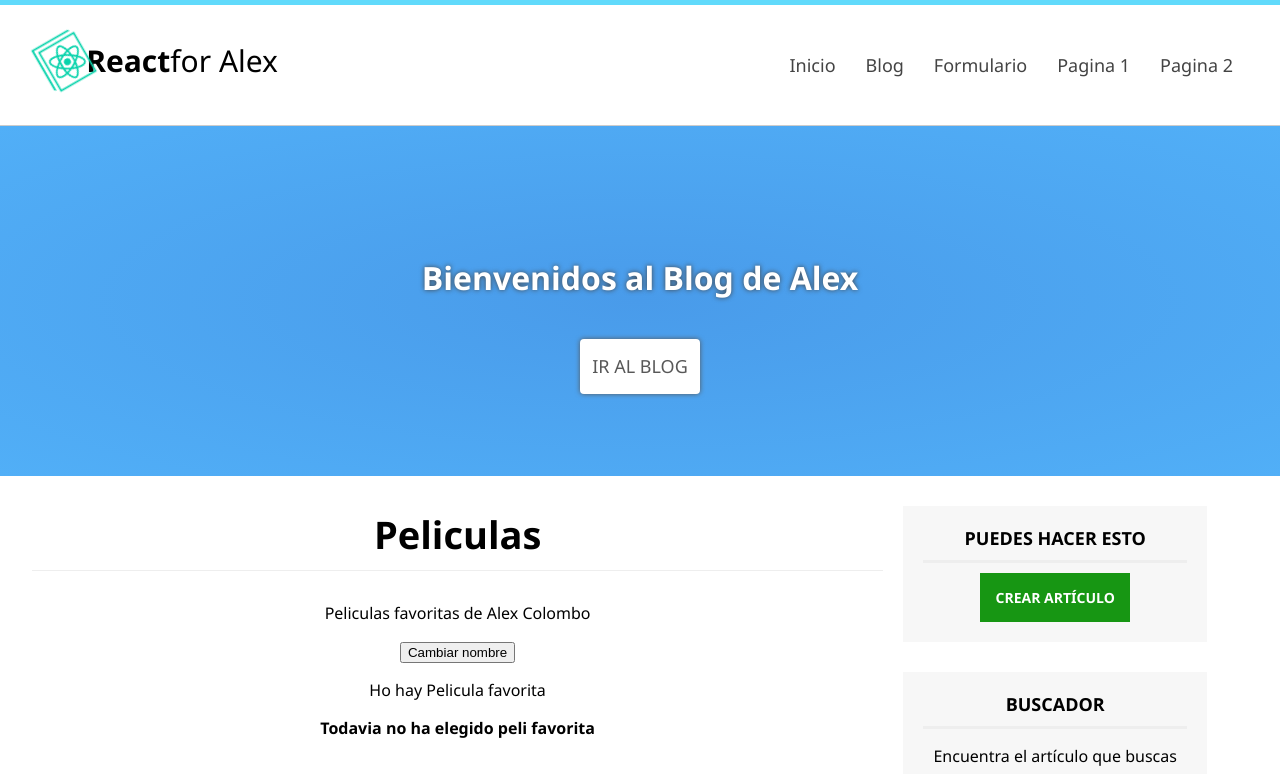
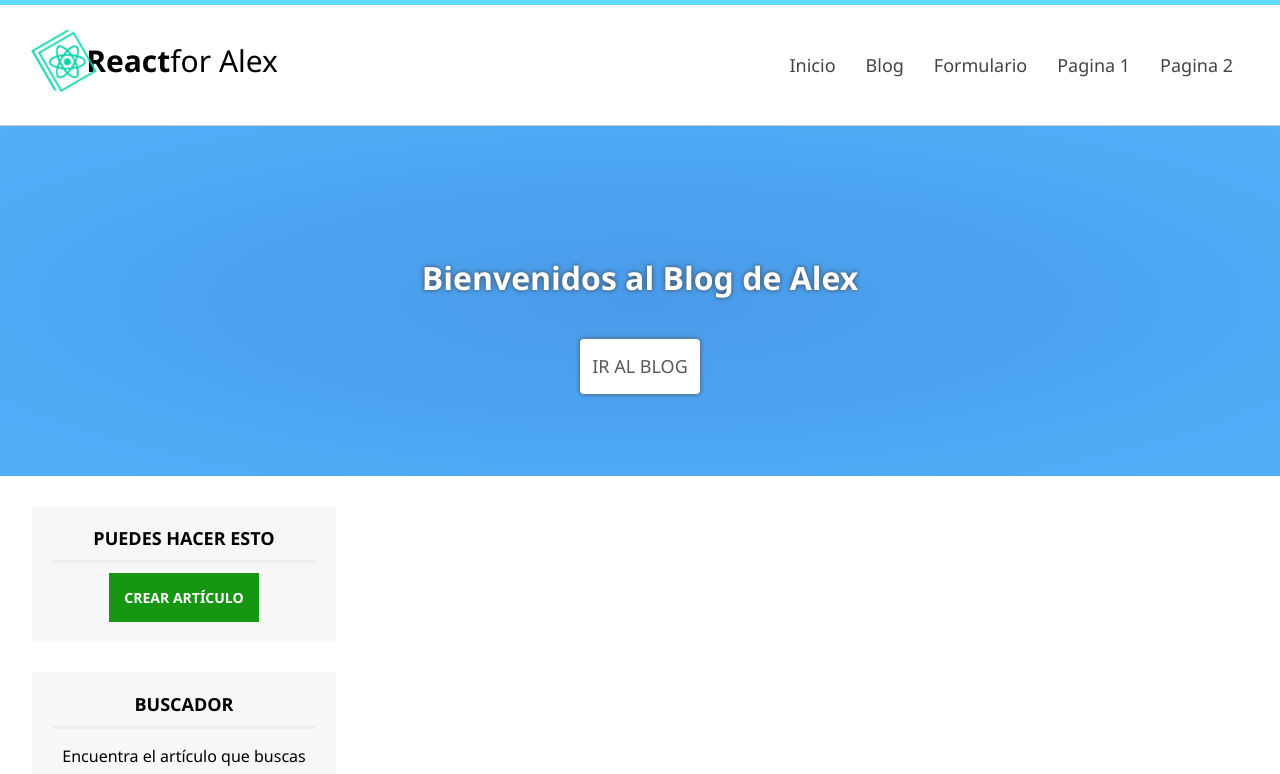
Before and after one commit to AleSkywaker/React_ALX, a React (Create React App) app: page / in a window 1280 px wide. Shown: the top 774 px of the page. Built offline with nearby package versions, Linux system fonts and the light colour scheme.

Commit message:
new route

```diff
--- a/src/App.js
+++ b/src/App.js
@@ -6,14 +6,15 @@ import Slider from './components/Slider';
 import Sidebar from './components/Sidebar';
 import Footer from './components/Footer';
 import Peliculas from './components/Peliculas';
-
+import Router from './components/Router';
 function App() {
   return (
     <div className="App">
       <Header />
       <Slider titulo="Bienvenidos al Blog de Alex" />
       <div className="center">
-        <Peliculas />
+        {/* <Peliculas /> */}
+        <Router />
         <Sidebar />
       </div>
       <div className="clearfix"></div>
```
